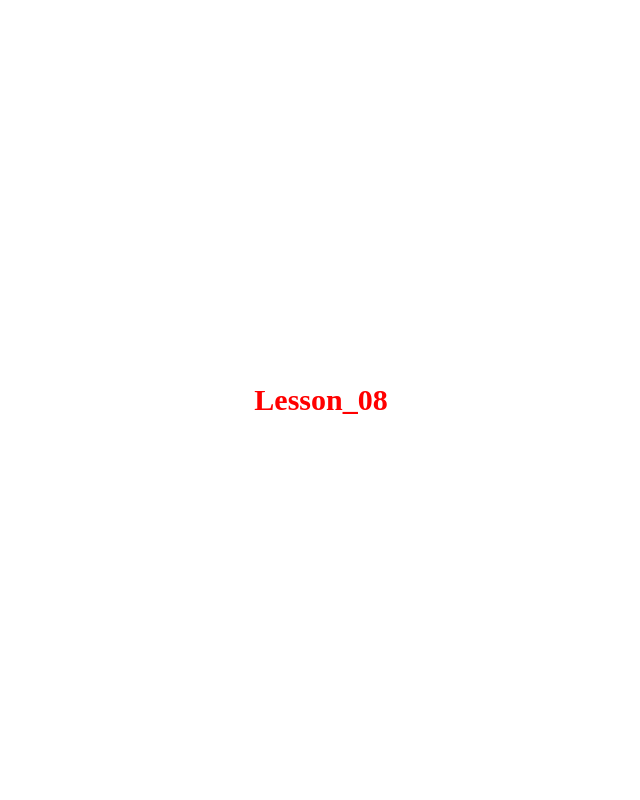
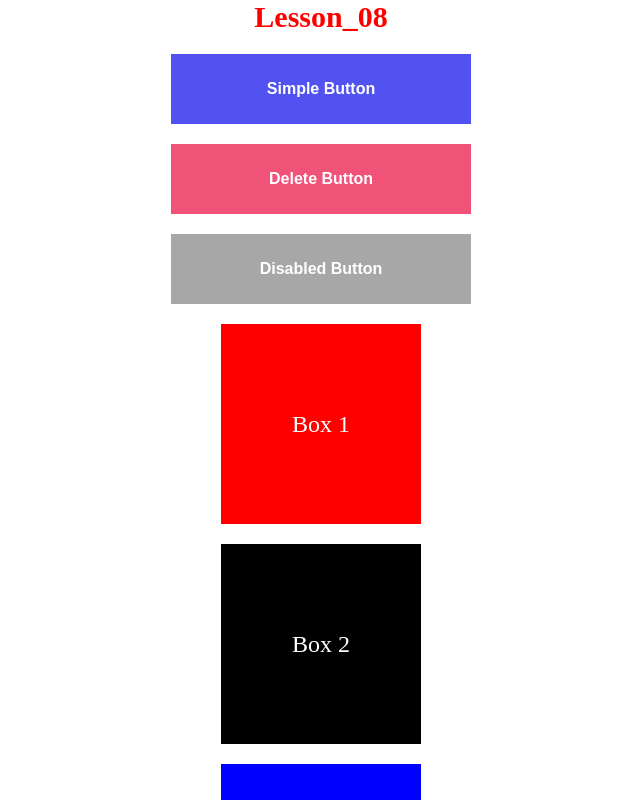
Before and after one commit to dobroznai/COHORT_54_FS_REACT_TYPESCRIPT, a React (Vite) app: page / in a window 1280 px wide. Shown: the top 800 px of the page, without its empty margins (319-959 px from the left). Built offline with nearby package versions, Linux system fonts and the light colour scheme.

Commit message:
refactor: used props with emotion/react

```diff
--- a/src/components/Button/Button.tsx
+++ b/src/components/Button/Button.tsx
@@ -6,9 +6,16 @@ function Button({
   name,
   onClick = () => {},
   children,
+  isRed = false,
+  disabled = false,
 }: ButtonProps) {
   return (
-    <Button_component onClick={onClick} type={type}>
+    <Button_component
+      disabled={disabled}
+      $isRed={isRed}
+      onClick={onClick}
+      type={type}
+    >
       {/* {children ? "" : buttonName} */}
       {/* Условный рендеринг*/}
       {!children && name}
--- a/src/components/Button/styles.ts
+++ b/src/components/Button/styles.ts
@@ -1,18 +1,54 @@
 import styled from "@emotion/styled";
 
-export const Button_component = styled.button`
-    display; flex;
+interface ButtonComponentProps {
+  $isRed: boolean;
+}
+
+const generateButtonColor = (isRed: boolean, disabled: boolean | undefined) => {
+  if (disabled) {
+    return "rgba(167, 167, 167, 1)";
+  } else {
+    if (isRed) {
+      return "rgba(241, 82, 119, 1)";
+    } else {
+      return "rgb(82, 82, 241)";
+    }
+  }
+};
+
+const generateButtonColorOnHover = (
+  isRed: boolean,
+  disabled: boolean | undefined
+) => {
+  if (disabled) {
+    return "rgba(167, 167, 167, 1)";
+  } else {
+    if (isRed) {
+      return "rgba(239, 127, 153, 1)";
+    } else {
+      return "rgba(142, 142, 246, 1)";
+    }
+  }
+};
+
+export const Button_component = styled.button<ButtonComponentProps>`
+  display: flex;
   align-items: center;
   justify-content: center;
-
 
   outline: none;
   border: none;
   height: 70px;
   width: 100%;
-    background-color: rgb(82, 82, 241);
+  background-color: ${({ $isRed, disabled }) =>
+    generateButtonColor($isRed, disabled)};
   color: white;
   font-size: 16px;
-    /* font-weight: bold; */
-    cursor: pointer;
+  font-weight: bold;
+  cursor: ${({ disabled }) => (disabled ? "not-allowed" : "pointer")};
+
+  &:hover {
+    background-color: ${({ $isRed, disabled }) =>
+      generateButtonColorOnHover($isRed, disabled)};
+  }
 `;
--- a/src/components/Button/types.ts
+++ b/src/components/Button/types.ts
@@ -4,6 +4,8 @@ export type ButtonType = "submit" | "reset" | "button" | undefined;
 
 export interface ButtonProps {
   type?: ButtonType;
+  isRed?: boolean;
+  disabled?: boolean;
   name: string;
   onClick?: () => void;
   children?: ReactNode;
--- a/src/lessons/Lesson_08/Lesson_08.tsx
+++ b/src/lessons/Lesson_08/Lesson_08.tsx
@@ -1,9 +1,37 @@
-import { PageWrapper, Paragraph } from "./styles";
+import Button from "components/Button/Button";
+import {
+  PageWrapper,
+  Paragraph,
+  ButtonControl,
+  Box1,
+  Box2,
+  Box3,
+} from "./styles";
 
 function Lesson_08() {
   return (
     <PageWrapper>
       <Paragraph>Lesson_08</Paragraph>
+      <ButtonControl>
+        <Button name="Simple Button" />
+      </ButtonControl>
+      <ButtonControl>
+        {/* <Button isRed={true} name="Delete Button" /> */}
+        <Button isRed name="Delete Button" />
+      </ButtonControl>
+      <ButtonControl>
+        <Button
+          disabled={true}
+          isRed={true}
+          name="Disabled Button"
+          onClick={() => {
+            console.log("Button works ");
+          }}
+        />
+      </ButtonControl>
+      <Box1>Box 1</Box1>
+      <Box2>Box 2</Box2>
+      <Box3>Box 3</Box3>
     </PageWrapper>
   );
 }
--- a/src/lessons/Lesson_08/styles.ts
+++ b/src/lessons/Lesson_08/styles.ts
@@ -1,4 +1,16 @@
 import styled from "@emotion/styled";
+import { css } from "@emotion/react";
+
+export const commonBoxStyles = css`
+  display: flex;
+  align-items: center;
+  justify-content: center;
+  width: 200px;
+  height: 200px;
+  font-size: 24px;
+  font-weight: bolt;
+  color: white;
+`;
 
 export const PageWrapper = styled.div`
   display: flex;
@@ -6,6 +18,7 @@ export const PageWrapper = styled.div`
   flex: 1;
   align-items: center;
   justify-content: center;
+  gap: 20px;
 `;
 
 export const Paragraph = styled.p`
@@ -13,3 +26,22 @@ export const Paragraph = styled.p`
   font-weight: bold;
   color: red;
 `;
+
+export const ButtonControl = styled.div`
+  width: 300px;
+`;
+
+export const Box1 = styled.div`
+  ${commonBoxStyles}
+  background-color: red;
+`;
+
+export const Box2 = styled.div`
+  ${commonBoxStyles}
+  background-color: black;
+`;
+
+export const Box3 = styled.div`
+  ${commonBoxStyles}
+  background-color: blue;
+`;
```
Also changed, not shown: src/lessons/Lesson_07/Homework_06/styles.ts (+5 -7 lines), src/styles/commonStyles.tsx (added). Lines whose indentation alone changed are shown as unchanged.
